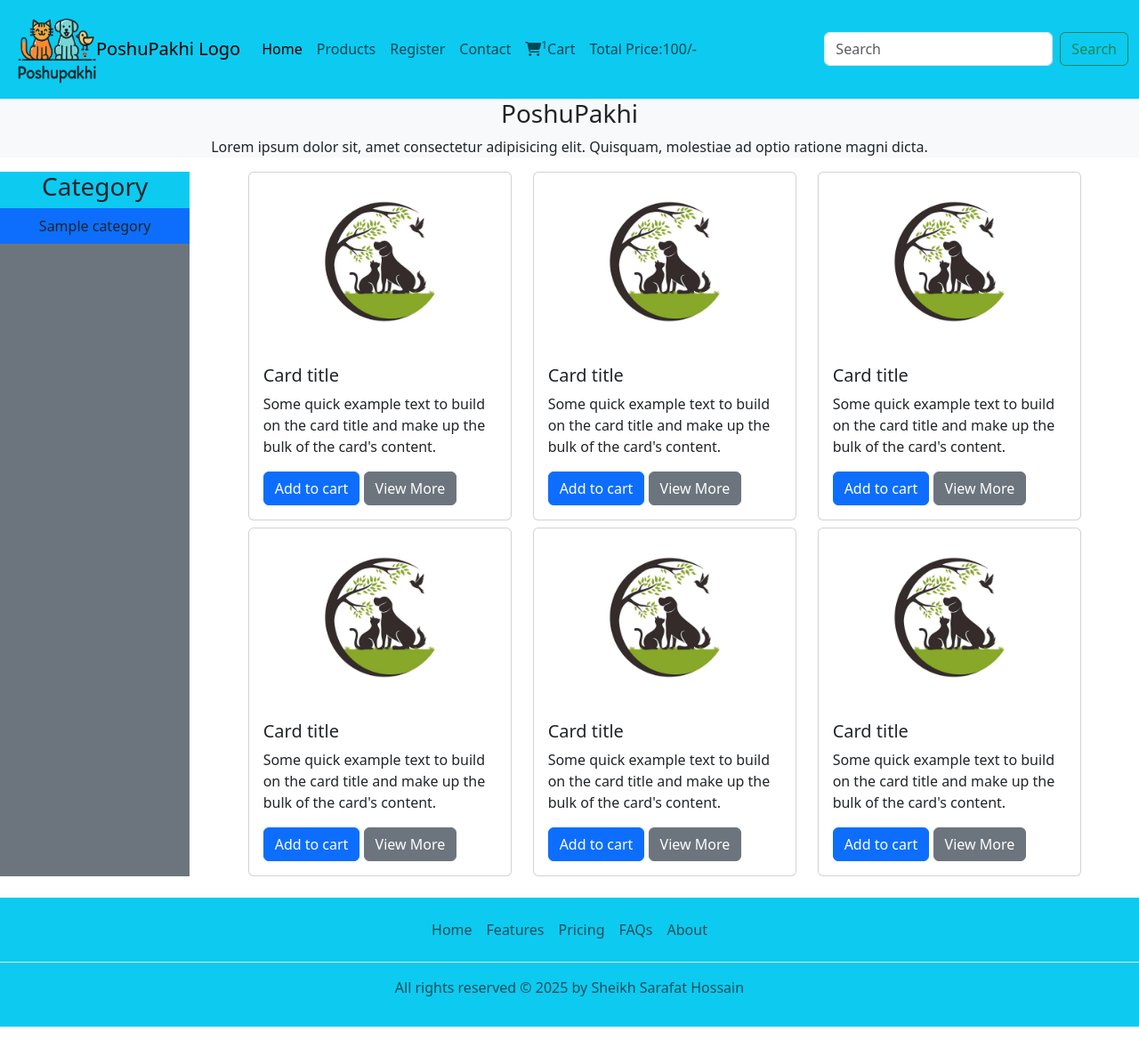
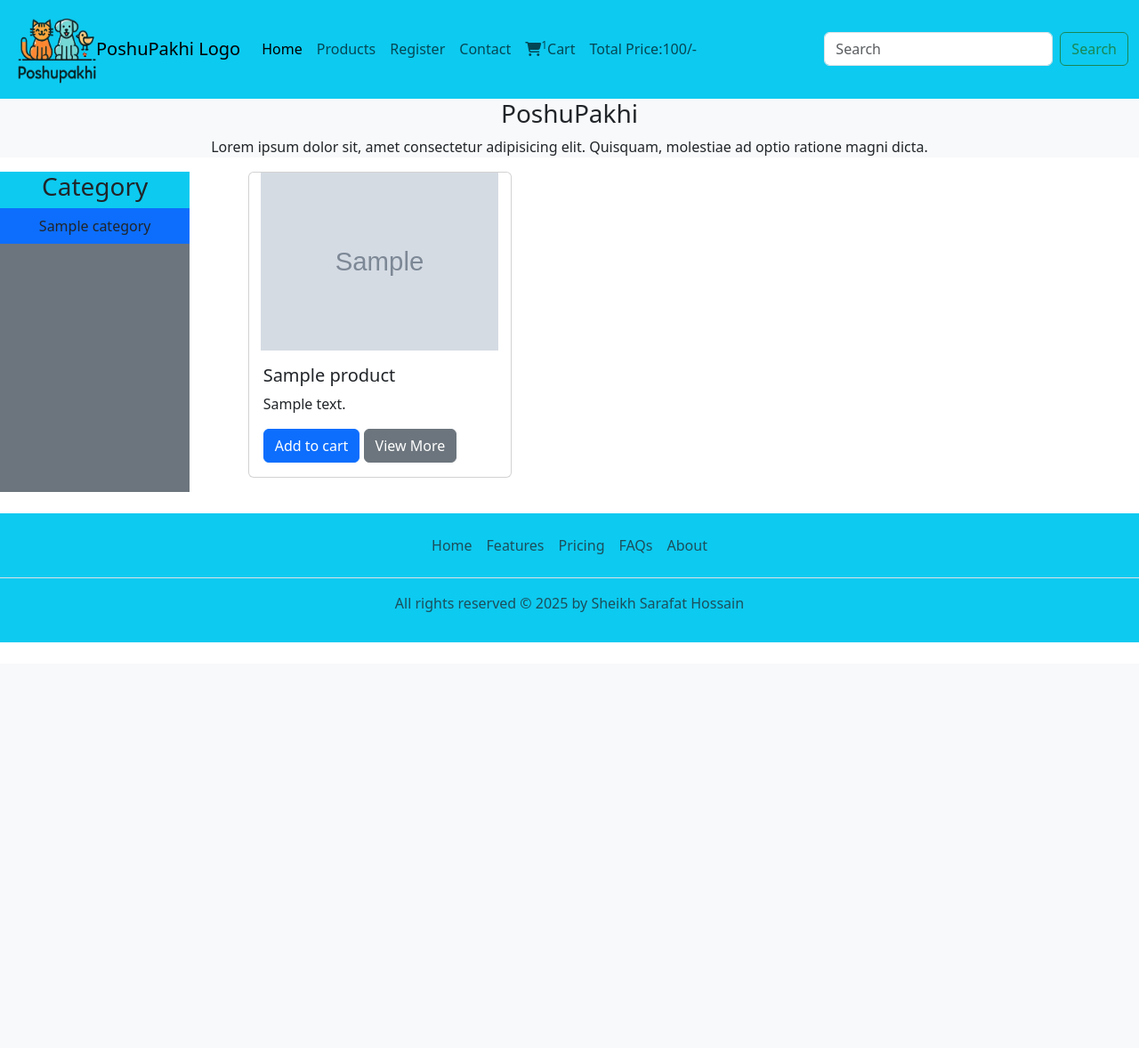
Before and after one commit to shiekhsarafathossain/PoshuPakhi, a PHP site: page / in a window 1280 px wide. Shown: the part 57-1235 px from the top of the page at 89% size. After the commit the page ends 779 px from the top, so only its background shows below. Run offline with PHP 8.4, Linux system fonts and the light colour scheme; tables that the repository leaves empty or names only in its code hold one stand-in row (values such as "Sample post"); grey boxes marked "Sample" are stand-in pictures.

Commit message:
common_function to reduce code

```diff
--- /dev/null
+++ b/functions/common_function.php
@@ -0,0 +1,59 @@
+<?php
+
+// including connection file
+include("./includes/connect.php");
+
+// getting product function start
+
+function getProducts(){
+    global $con;
+    // Fetching the products
+    $select_query = "SELECT * FROM products ORDER BY rand()";
+    $result_query = mysqli_query($con,$select_query);
+    // $row = mysqli_fetch_assoc($result_query);
+    // echo $row['product_title'];
+    while($row = mysqli_fetch_assoc($result_query)){
+      $product_id = $row['product_id'];
+      $product_title = $row['product_title'];
+      $product_description = $row['product_description'];
+    //  $product_keywords = $row['product_keywords'];
+      $category_id = $row['category_id'];
+      $product_image1 = $row['product_image1'];
+      $product_image2 = $row['product_image2'];
+      $product_image3 = $row['product_image3'];
+      $product_price = $row['product_price'];
+      echo "<div class='col-md-4 mb-3'>
+      <div class='card'>
+        <img src='./assets/images/product_images/$product_image1' class='card-img-top' alt='$product_title'>
+        <div class='card-body'>
+          <h5 class='card-title'>$product_title</h5>
+          <p class='card-text'>$product_description</p>
+          <a href='#' class='btn btn-primary'>Add to cart</a>
+          <a href='#' class='btn btn-secondary'>View More</a>
+        </div>
+      </div>
+    </div>";
+    }
+}
+
+// getting product function end
+
+// getting category function start
+
+function getCategory(){
+    global $con; //making con global variable
+    $select_category = "SELECT * FROM categories";
+    $result_category = mysqli_query($con,$select_category);
+
+    while($row_data = mysqli_fetch_assoc($result_category)){
+        $category_title = $row_data['category_title'];
+        $category_id = $row_data['category_id'];
+        echo "<li class='nav-item bg-info'>
+        <a href='index.php?categories=$category_id' class='nav-link bg-primary'>$category_title</a>
+        </li>";
+    }
+}
+
+// getting category function end
+
+?>
--- a/index.php
+++ b/index.php
@@ -1,6 +1,7 @@
 <!-- Connect File -->
 <?php
   include("Includes/connect.php");
+  include("functions/common_function.php");
 ?>
 <!DOCTYPE html>
 <html lang="en">
@@ -93,7 +94,7 @@
 
 <!-- Sidebar Start -->
 
-<div class="row m-auto"> <!-- row m-auto for fixing bug side width-->
+<div class="row m-auto"> <!-- row m-auto for fixing bug side width -->
   <div class="col-md-2 bg-secondary p-0 text-center">
   <!-- SideBar Start-->
   <ul class="navbar-nav me-auto">
@@ -101,17 +102,10 @@
       <h3>Category</h3>
     </li>
 
-    <?php
-      $select_category = "SELECT * FROM categories";
-      $result_category = mysqli_query($con,$select_category);
+  <?php
+    //calling function getCategory()
+    getCategory();
 
-      while($row_data = mysqli_fetch_assoc($result_category)){
-        $category_title = $row_data['category_title'];
-        $category_id = $row_data['category_id'];
-        echo "<li class='nav-item bg-info'>
-        <a href='index.php?categories=$category_id' class='nav-link bg-primary'>$category_title</a>
-      </li>";
-    }
   ?>
 
   <!-- SideBar End -->
@@ -119,79 +113,20 @@
   <div class="col-md-9 m-auto">
     <!-- Product Start -->
     <div class="row">
-      <div class="col-md-4">
-        <div class="card">
-          <img src="./assets/images/logo.jpg" class="card-img-top" alt="...">
-          <div class="card-body">
-            <h5 class="card-title">Card title</h5>
-            <p class="card-text">Some quick example text to build on the card title and make up the bulk of the card's content.</p>
-            <a href="#" class="btn btn-primary">Add to cart</a>
-            <a href="#" class="btn btn-secondary">View More</a>
-          </div>
-        </div>
-      </div>
-      <div class="col-md-4">
-        <div class="card">
-          <img src="./assets/images/logo.jpg" class="card-img-top" alt="...">
-            <div class="card-body">
-              <h5 class="card-title">Card title</h5>
-              <p class="card-text">Some quick example text to build on the card title and make up the bulk of the card's content.</p>
-              <a href="#" class="btn btn-primary">Add to cart</a>
-            <a href="#" class="btn btn-secondary">View More</a>
-            </div>
-        </div>
-      </div>
-      <div class="col-md-4">
-        <div class="card" >
-          <img src="./assets/images/logo.jpg" class="card-img-top" alt="...">
-          <div class="card-body">
-            <h5 class="card-title">Card title</h5>
-            <p class="card-text">Some quick example text to build on the card title and make up the bulk of the card's content.</p>
-            <a href="#" class="btn btn-primary">Add to cart</a>
-            <a href="#" class="btn btn-secondary">View More</a>
-          </div>
-        </div>
-      </div>
-      <!-- first 3 row end -->
-      <div class="col-md-4 mt-2">
-        <div class="card" >
-          <img src="./assets/images/logo.jpg" class="card-img-top" alt="...">
-          <div class="card-body">
-            <h5 class="card-title">Card title</h5>
-            <p class="card-text">Some quick example text to build on the card title and make up the bulk of the card's content.</p>
-            <a href="#" class="btn btn-primary">Add to cart</a>
-            <a href="#" class="btn btn-secondary">View More</a>
-          </div>
-        </div>
-      </div>
-      <div class="col-md-4 mt-2">
-        <div class="card" >
-          <img src="./assets/images/logo.jpg" class="card-img-top" alt="...">
-          <div class="card-body">
-            <h5 class="card-title">Card title</h5>
-            <p class="card-text">Some quick example text to build on the card title and make up the bulk of the card's content.</p>
-            <a href="#" class="btn btn-primary">Add to cart</a>
-            <a href="#" class="btn btn-secondary">View More</a>
-          </div>
-        </div>
-      </div>
-      <div class="col-md-4 mt-2">
-        <div class="card" >
-          <img src="./assets/images/logo.jpg" class="card-img-top" alt="...">
-          <div class="card-body">
-            <h5 class="card-title">Card title</h5>
-            <p class="card-text">Some quick example text to build on the card title and make up the bulk of the card's content.</p>
-            <a href="#" class="btn btn-primary">Add to cart</a>
-            <a href="#" class="btn btn-secondary">View More</a>
-          </div>
-        </div>
-      </div>
+
+    <!-- Php Code -->
+
+    <?php
+    //calling function getProducts()
+      getProducts();
+    ?>
 
     </div>
     <!-- Product End -->
   </div>
+<!-- Center Part End -->
 </div>
-<!-- Center Part End -->
+
 
 
 <!-- Footer Start -->
```
Also changed, not shown: assets/images/product_images/Screenshot 2025-04-11 213337.png (added).
